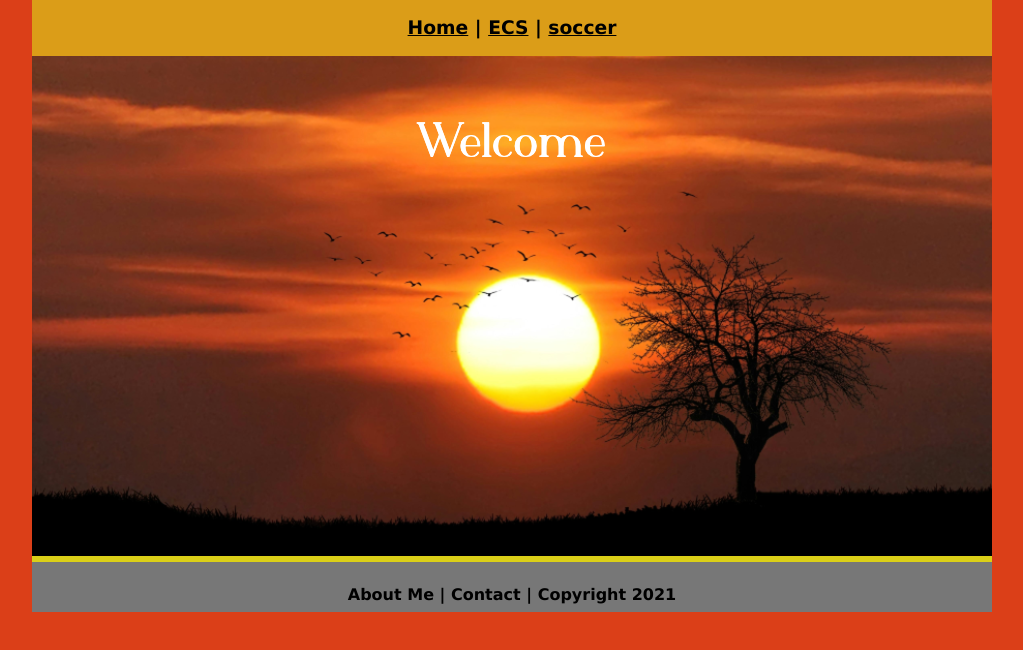
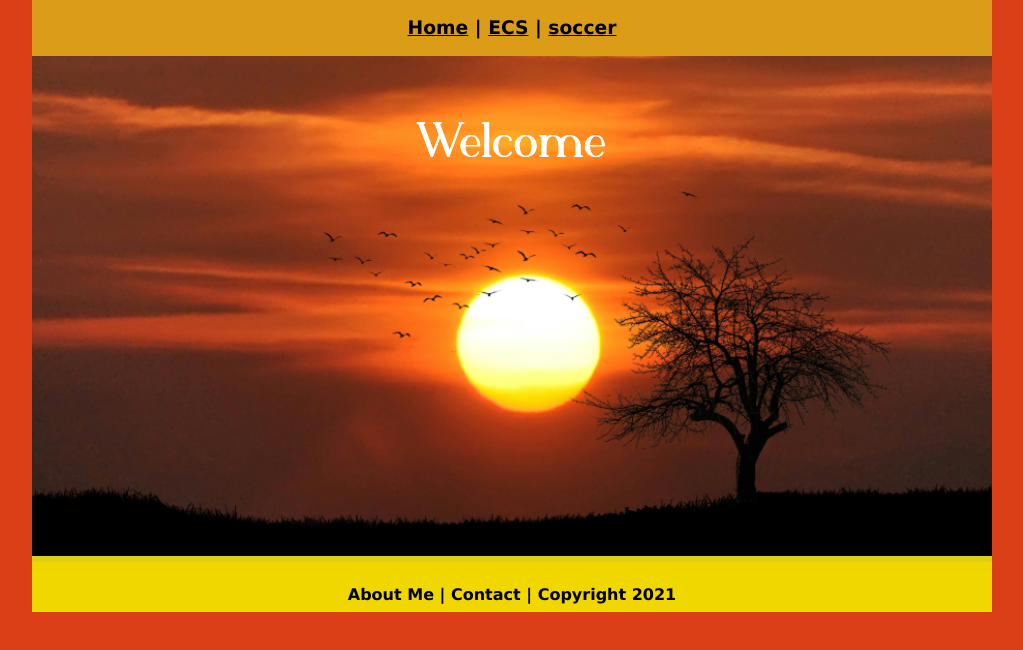
Before and after one commit to Manolikats/Ecsportfolio, a plain HTML site: page index.html in a window 1280 px wide. Shown: the part 84-734 px from the top of the page, without its empty margins (128-1151 px from the left). Drawn offline with Linux system fonts and the light colour scheme.

Commit message:
Update myCSS.css

```diff
--- a/myCSS.css
+++ b/myCSS.css
@@ -35,7 +35,7 @@
 	text-align: center;
 }
 .footer {
-	background: #777777;
+	background: #F0D700;
 	margin: 0px;
 	float: left;
 	width: 100%;
```
